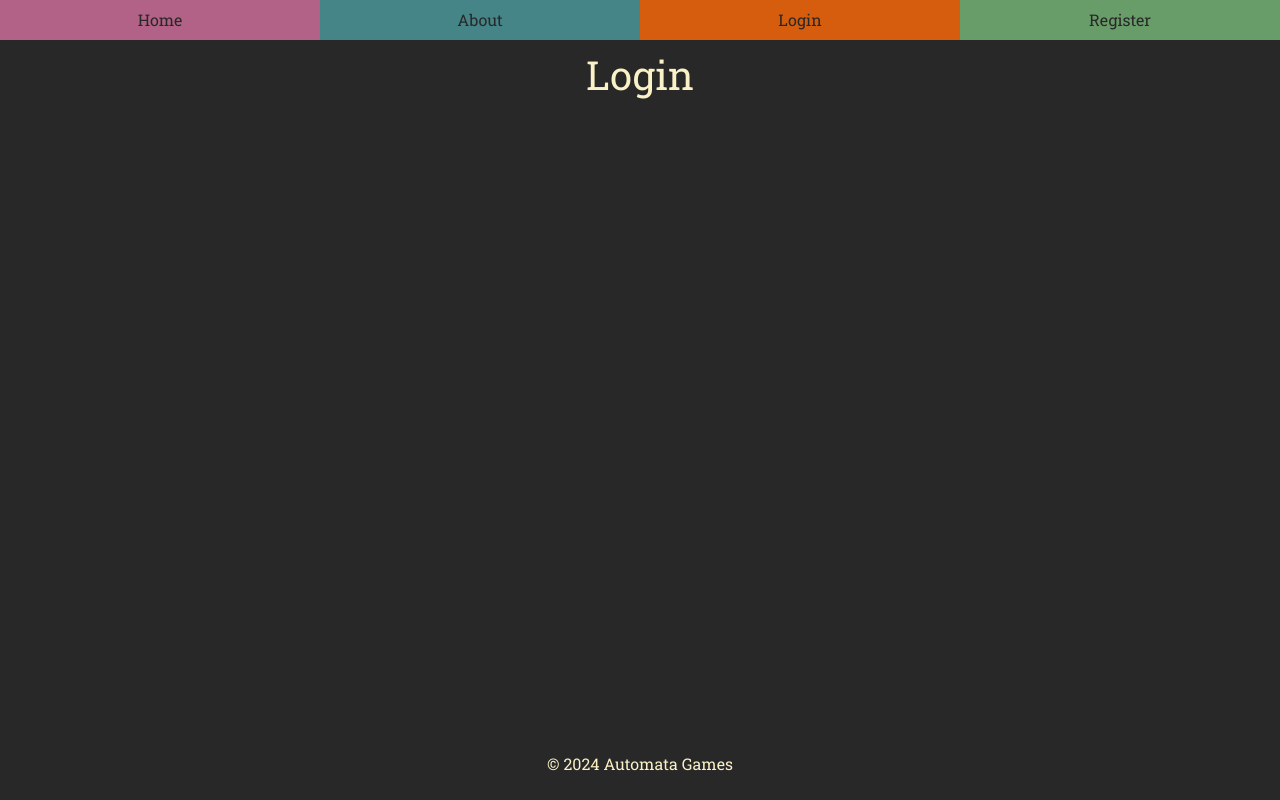
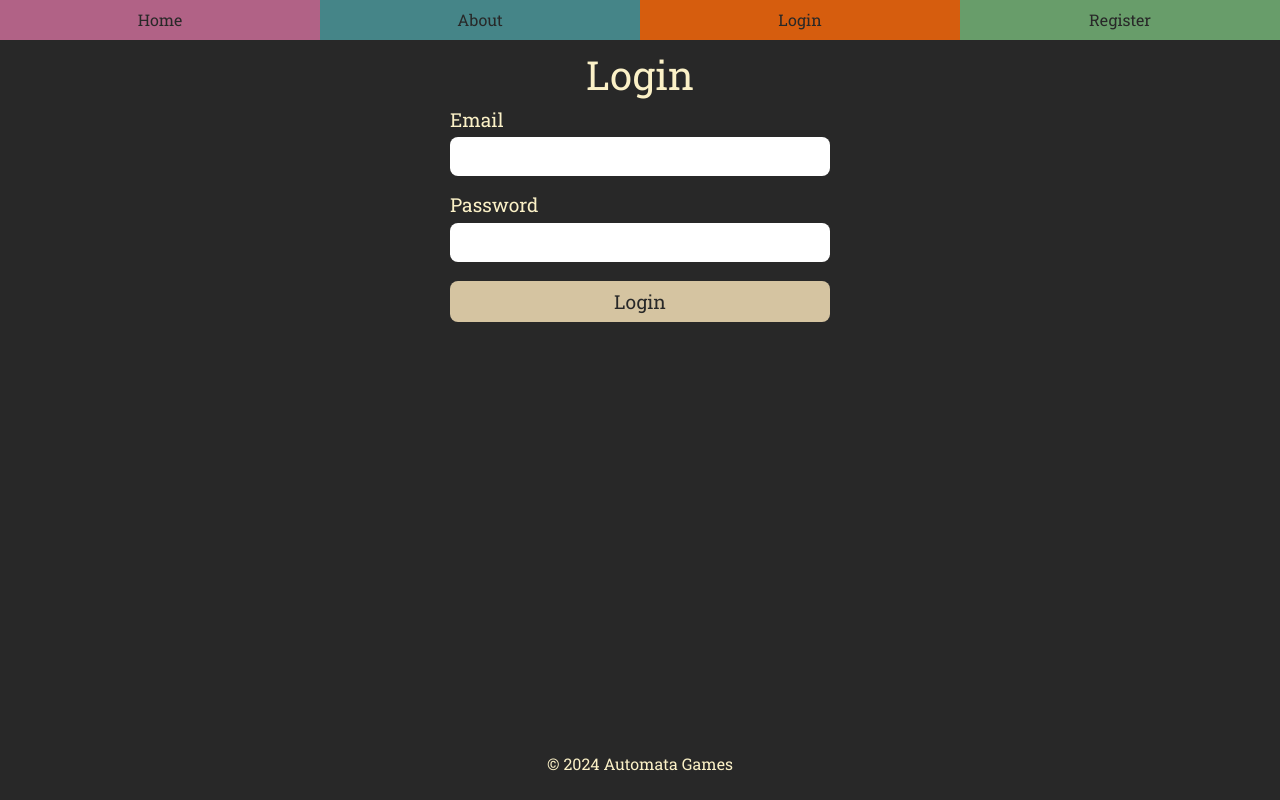
Before and after one commit to kyle-rader/rust-web-app, a SvelteKit app in the folder client/: page /login in a window 1280 px wide. Built offline with nearby package versions, Linux system fonts and the light colour scheme.

Commit message:
add initial login page

```diff
--- a/client/src/routes/login/+page.svelte
+++ b/client/src/routes/login/+page.svelte
@@ -1 +1,21 @@
+<script lang="ts">
+	import LoginForm from './login_form.svelte';
+	import { post } from '$lib/requests';
+
+	async function login(event: any) {
+		let { email, password } = event.detail;
+		console.log('Logging in', email, password);
+
+		const res = await post('/api/login', { email, password });
+		if (res.ok) {
+			const { token } = await res.json();
+			console.log('Logged in!', token);
+		} else {
+			console.log('Login failed');
+		}
+	}
+</script>
+
 <h1 class="container center">Login</h1>
+
+<LoginForm on:login={login} />
--- /dev/null
+++ b/client/src/routes/login/login_form.svelte
@@ -0,0 +1,85 @@
+<script lang="ts">
+	import { createEventDispatcher } from 'svelte';
+	const dispatch = createEventDispatcher();
+
+	let email = '';
+	let password = '';
+	$: ready = email.length > 0 && password.length > 0;
+
+	function login() {
+		dispatch('login', { email, password });
+	}
+</script>
+
+<div class="container center max-w">
+	<form on:submit|preventDefault={login}>
+		<div class="form-item">
+			<label for="email">Email</label>
+			<input type="email" id="email" bind:value={email} required />
+		</div>
+		<div class="form-item">
+			<label for="password">Password</label>
+			<input type="password" id="password" bind:value={password} required />
+		</div>
+
+		<button class="button" class:ready type="submit">Login</button>
+	</form>
+</div>
+
+<style>
+	form {
+		display: flex;
+		flex-direction: column;
+		width: 100%;
+		margin: 0 auto;
+	}
+
+	.form-item {
+		display: flex;
+		flex-direction: column;
+		margin-bottom: 1.2rem;
+	}
+
+	label {
+		text-align: left;
+		font-size: 1.2rem;
+		margin-bottom: 0.5rem;
+	}
+
+	input {
+		padding: 0.5rem;
+		font-size: 1.1rem;
+		border-radius: 0.5rem;
+		border: none;
+	}
+
+	small {
+		margin-top: 0.5rem;
+		text-align: left;
+		font-size: 0.9rem;
+	}
+
+	.button {
+		padding: 0.5rem;
+		font-size: 1.2rem;
+		border-radius: 0.5rem;
+		border: none;
+		background-color: var(--light2);
+	}
+	.button.ready {
+		background-color: var(--green);
+	}
+	.button.ready::before {
+		content: '🚀';
+		margin-right: 0.5rem;
+	}
+	.button.ready::after {
+		content: '🎉';
+		margin-left: 0.5rem;
+	}
+
+	.max-w {
+		max-width: 380px;
+		margin: auto;
+	}
+</style>
```
